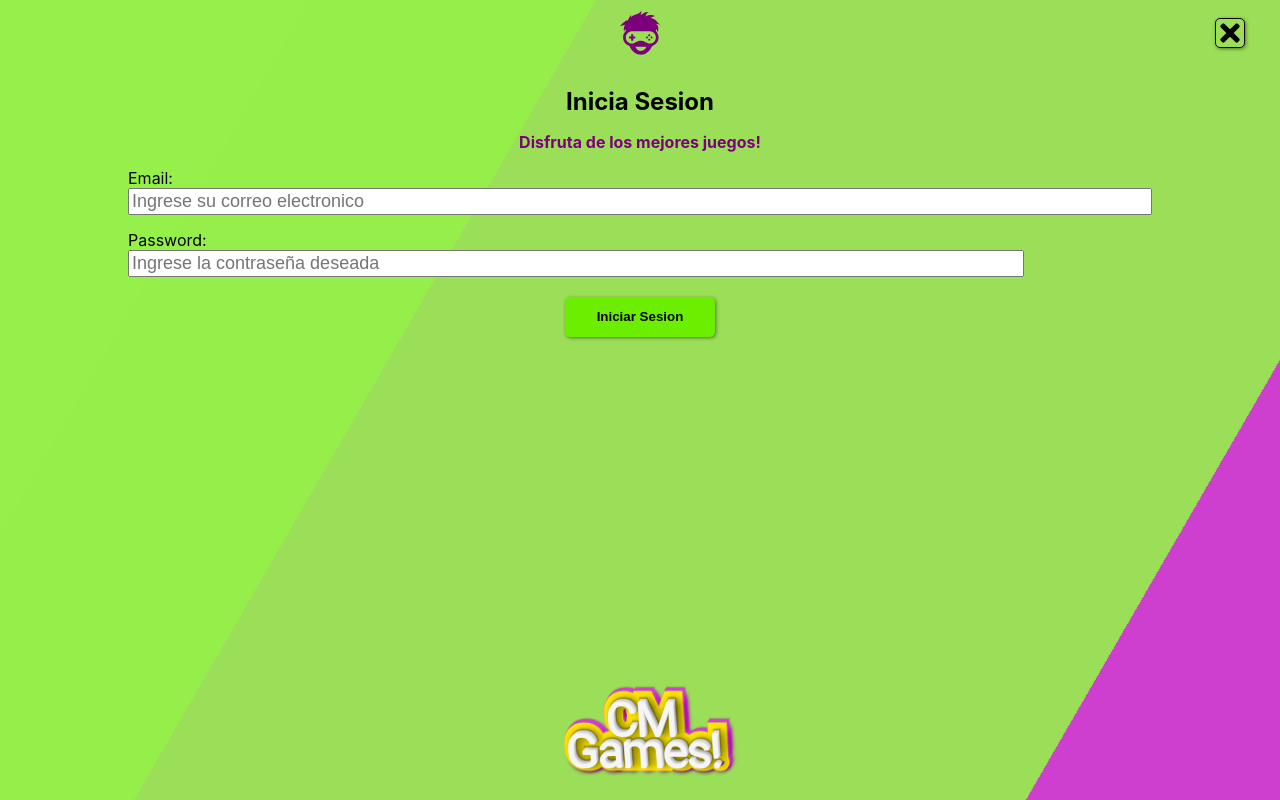
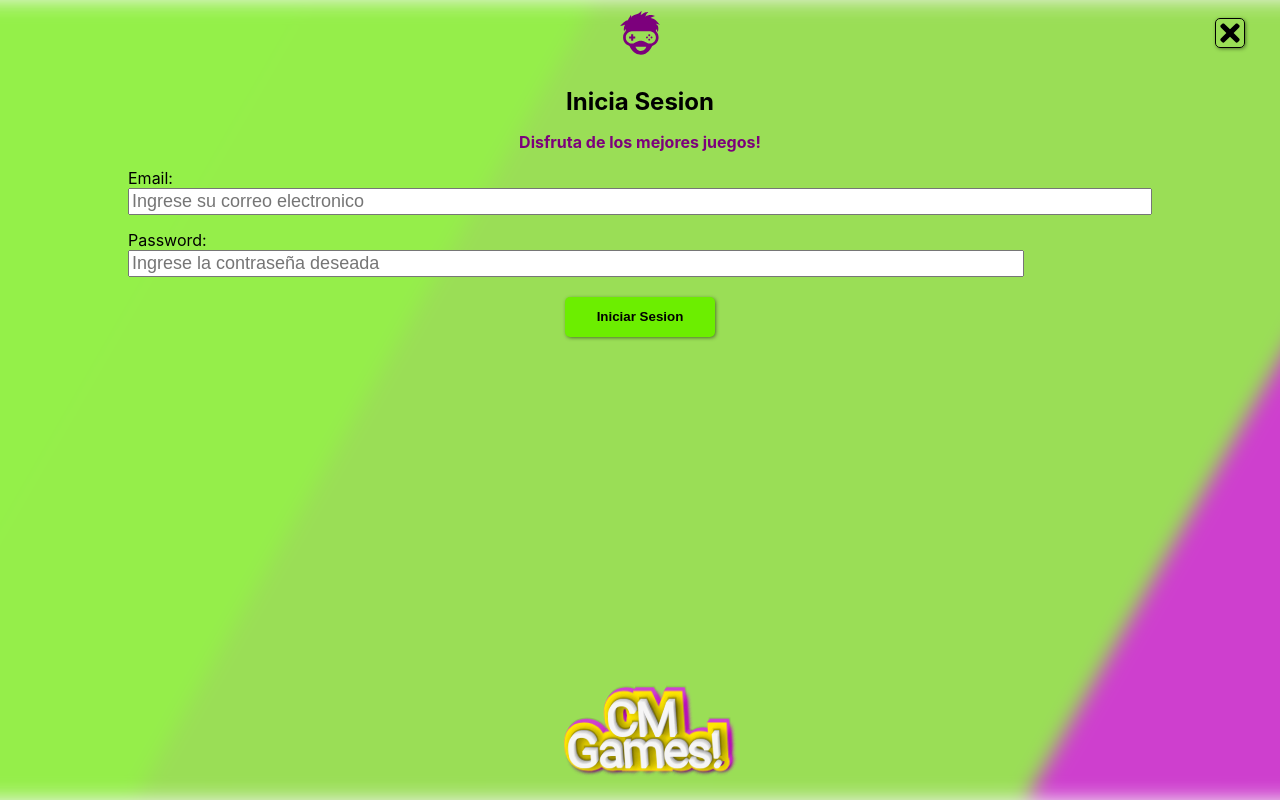
Before and after one commit to JuanMolfese/unicen-visualizacion, a Next.js app in the folder TP2/entregafinal/: page /login in a window 1280 px wide. Built offline with nearby package versions, Linux system fonts and the light colour scheme.

Commit message:
se aplica a login las mismas modificaciones de register

```diff
--- a/TP2/entregafinal/pages/login.js
+++ b/TP2/entregafinal/pages/login.js
@@ -9,7 +9,9 @@ export default function Login(){
     return(
     <>
         <div className={styles.container}>
-            <Fondo_animado/>
+            <div className={styles.capaBlur}>
+                <Fondo_animado/>
+            </div>
             <div className={styles.tres_d}>
                 <Fondo_3D/>
             </div>
```
